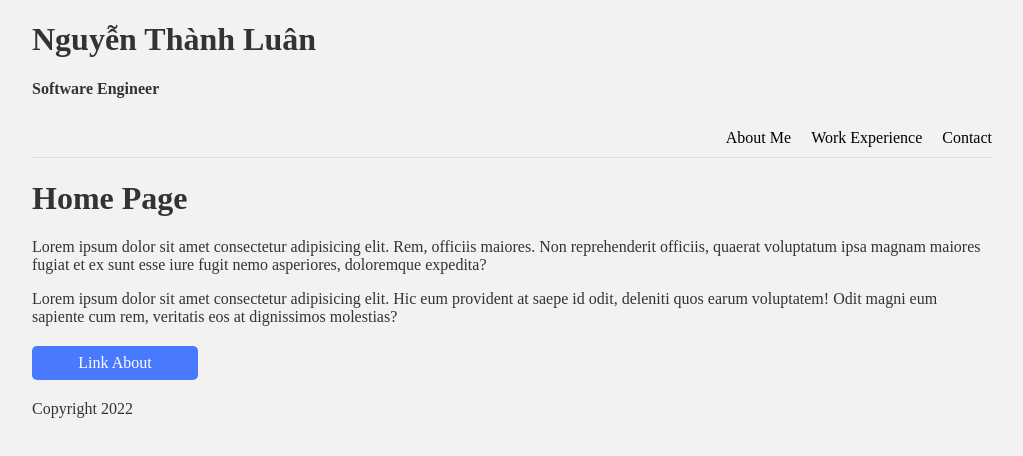
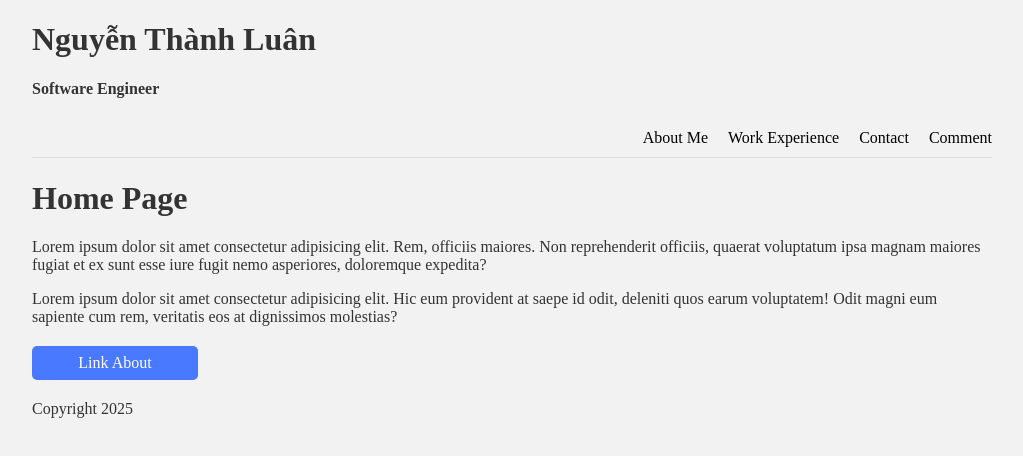
Before and after one commit to LuanNgoNang/learn-nextjs, a Next.js app: page / in a window 1280 px wide. Shown: the top 456 px of the page, without its empty margins (128-1151 px from the left). Built offline with nearby package versions, Linux system fonts and the light colour scheme.

Commit message:
Update code  Footer

```diff
--- a/components/Footer.tsx
+++ b/components/Footer.tsx
@@ -2,6 +2,6 @@ import React from 'react'
 
 export const Footer = () => {
   return (
-    <div>Copyright 2022</div>
+    <div>Copyright 2025</div>
   )
 }
--- a/components/Navbar.tsx
+++ b/components/Navbar.tsx
@@ -11,6 +11,7 @@ export const Navbar = () => {
         <Link href="/"><a>About Me</a></Link>
         <Link href="/about"><a>Work Experience</a></Link>
         <Link href="/posts"><a>Contact</a></Link>
+        <Link href="/posts"><a>Comment</a></Link>
     </nav>
 
   </div>
```
